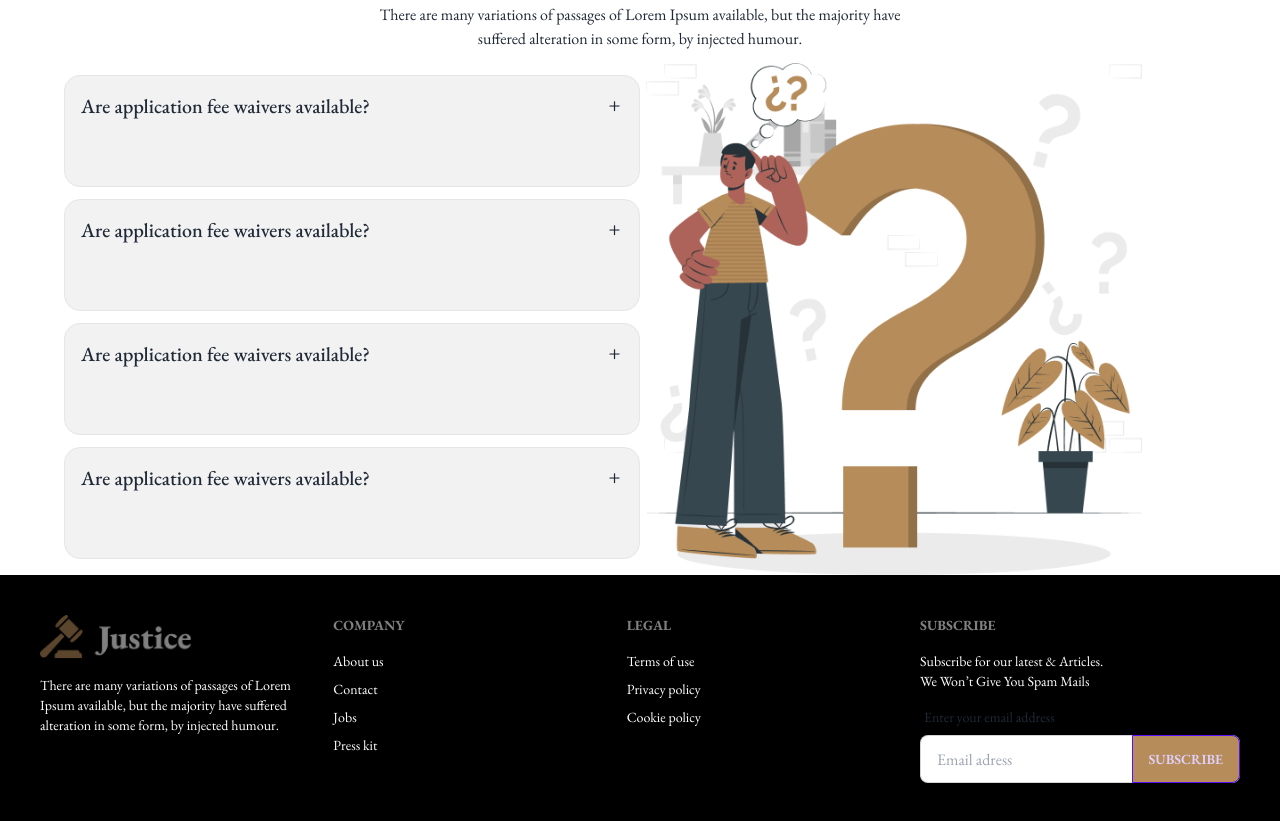
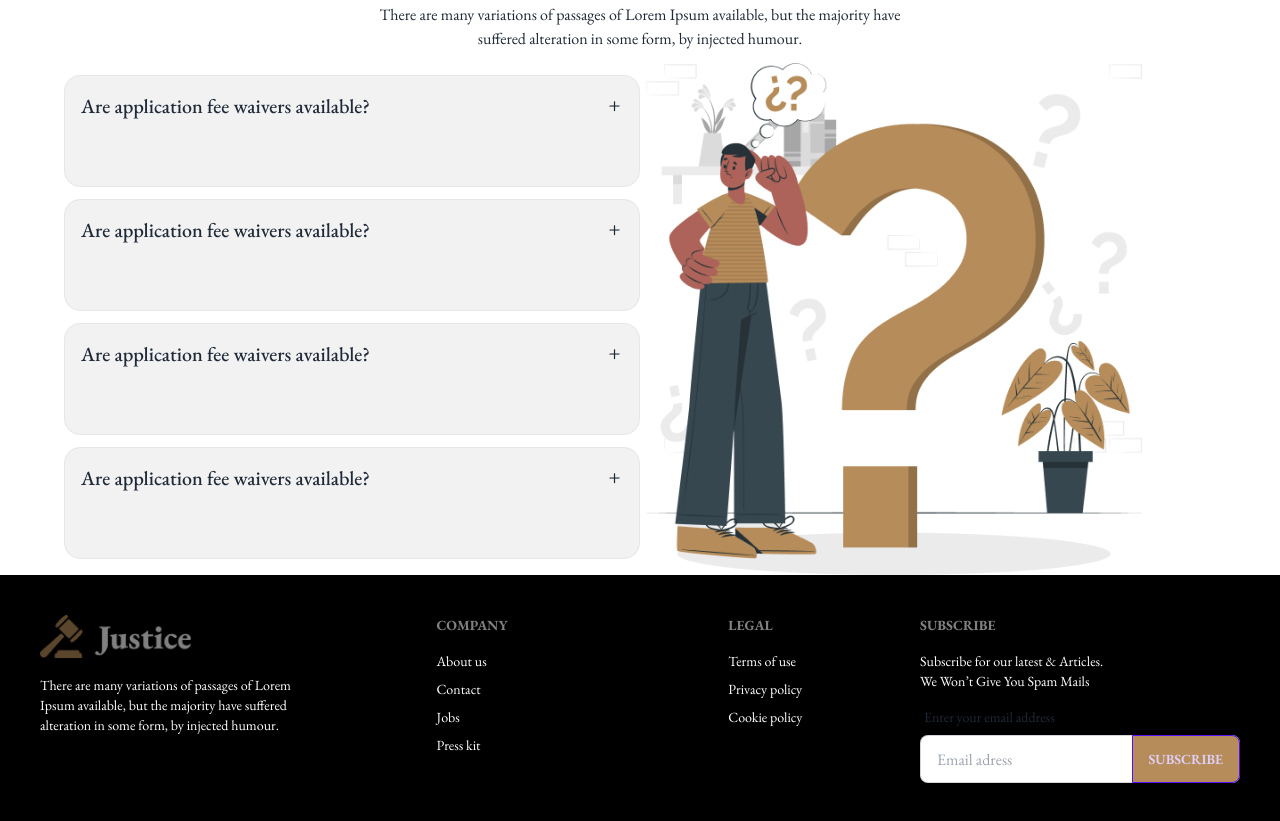
Before and after one commit to Tanim1999/justice-project, a plain HTML site: page index.html in a window 1280 px wide. Shown: the part 2272-3093 px from the top of the page. Drawn offline with nearby package versions, Linux system fonts and the light colour scheme.

Commit message:
completed responsive footer

```diff
--- a/index.html
+++ b/index.html
@@ -407,7 +407,8 @@
 
     </main>
     <footer>
-        <section class="footer p-10 bg-base-200 text-base-content bg-black text-white grid grid-cols-[repeat(1,1fr)]   lg:grid-cols-[repeat(4,1fr)]  justify-center">
+        <section class="footer p-10 bg-base-200 text-base-content bg-black text-white grid
+        grid-cols-[repeat(1,1fr)] md:grid-cols-[repeat(2,1fr)] md:grid-rows-2  lg:grid-cols-[repeat(4,1fr)] lg:grid-rows-1 justify-center">
             <div class="">
               <span class="footer-title"> <img src="./images/logo.png" class="h-11">
               </span>
@@ -416,14 +417,14 @@
 
 
             </div>
-            <div class="">
+            <div class="lg:justify-self-center">
               <span class="footer-title">Company</span>
               <a class="link link-hover">About us</a>
               <a class="link link-hover">Contact</a>
               <a class="link link-hover">Jobs</a>
               <a class="link link-hover">Press kit</a>
             </div>
-            <div class="">
+            <div class=" lg:justify-self-center">
               <span class="footer-title">Legal</span>
               <a class="link link-hover">Terms of use</a>
               <a class="link link-hover">Privacy policy</a>
```
